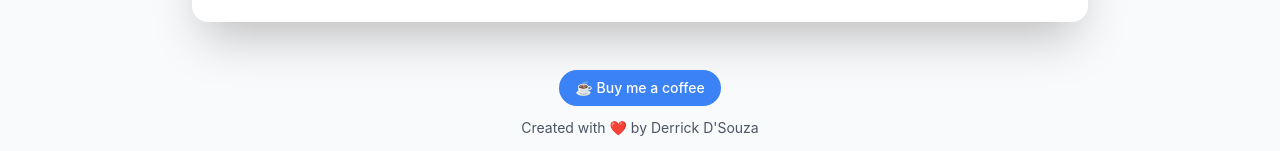
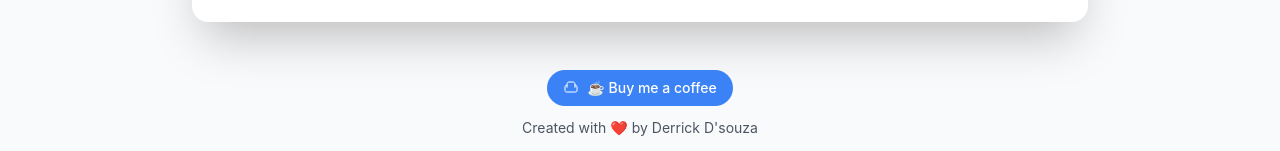
Before and after one commit to derrick070/selfattest, a React (Vite) app: page / in a window 1280 px wide. Shown: the part 706-857 px from the top of the page. Built offline with nearby package versions, Linux system fonts and the light colour scheme.

Commit message:
Updated donate button

```diff
--- a/src/components/layout/Footer.tsx
+++ b/src/components/layout/Footer.tsx
@@ -1,107 +1,52 @@
-import React, { useState } from "react";
+import React from "react";
 
 interface FooterProps {
   darkMode: boolean;
 }
 
 const Footer: React.FC<FooterProps> = ({ darkMode }) => {
-  const [showDonateOptions, setShowDonateOptions] = useState(false);
-
-  const toggleDonateOptions = () => {
-    setShowDonateOptions((prev) => !prev);
-  };
 
   return (
     <footer className="w-full py-4 mt-auto flex flex-col items-center gap-3">
-      {/* Donate Button */}
+      {/* Buy Me a Coffee Button */}
       <div className="flex flex-col items-center">
-        <button
-          onClick={toggleDonateOptions}
-          className={`px-4 py-2 rounded-full text-sm font-medium transition-all ${
-            darkMode
-              ? "bg-blue-600 hover:bg-blue-700 text-white"
-              : "bg-blue-500 hover:bg-blue-600 text-white"
-          }`}
-        >
-          {showDonateOptions ? "Hide Options" : "☕ Buy me a coffee"}
-        </button>
-
-        {/* Donation Options */}
-        {showDonateOptions && (
-          <div
-            className={`mt-3 p-4 rounded-lg shadow-lg ${
-              darkMode ? "bg-gray-800" : "bg-white"
-            } max-w-xs`}
-          >
-            <p
-              className={`text-sm mb-3 ${
-                darkMode ? "text-gray-300" : "text-gray-700"
-              }`}
-            >
-              If you found this tool helpful, consider supporting its
-              development:
-            </p>
-            <div className="flex flex-col gap-2">
         <a
           href="https://paypal.me/derrickd070"
           target="_blank"
           rel="noopener noreferrer"
-                className={`flex items-center gap-2 px-3 py-2 rounded ${
+          className={`px-4 py-2 rounded-full text-sm font-medium transition-colors ${
             darkMode
-                    ? "bg-gray-700 hover:bg-gray-600 text-white"
-                    : "bg-gray-100 hover:bg-gray-200 text-gray-800"
-                }`}
+              ? "bg-blue-600 hover:bg-blue-700 text-white"
+              : "bg-blue-500 hover:bg-blue-600 text-white"
+          } flex items-center gap-2`}
         >
           <svg
-                  width="20"
-                  height="20"
+            width="16"
+            height="16"
             viewBox="0 0 24 24"
             fill="none"
             xmlns="http://www.w3.org/2000/svg"
+            className="text-white"
           >
             <path
-                    d="M19.5 5.25H4.5C3.67157 5.25 3 5.92157 3 6.75V17.25C3 18.0784 3.67157 18.75 4.5 18.75H19.5C20.3284 18.75 21 18.0784 21 17.25V6.75C21 5.92157 20.3284 5.25 19.5 5.25Z"
+              d="M18 8H19C20.105 8 21 8.895 21 10V16C21 17.105 20.105 18 19 18H5C3.895 18 3 17.105 3 16V10C3 8.895 3.895 8 5 8H6"
               stroke="currentColor"
               strokeWidth="1.5"
               strokeLinecap="round"
               strokeLinejoin="round"
             />
             <path
-                    d="M3 9.75H21"
-                    stroke="currentColor"
-                    strokeWidth="1.5"
-                    strokeLinecap="round"
-                    strokeLinejoin="round"
-                  />
-                  <path
-                    d="M7.5 15.75H10.5"
+              d="M6 11V6C6 4.343 7.343 3 9 3H15C16.657 3 18 4.343 18 6V11"
               stroke="currentColor"
               strokeWidth="1.5"
               strokeLinecap="round"
               strokeLinejoin="round"
             />
           </svg>
-                PayPal
+          ☕ Buy me a coffee
         </a>
 
-              {/* <a
-                href="https://ko-fi.com/derrickdsouza"
-                target="_blank"
-                rel="noopener noreferrer"
-                className={`flex items-center gap-2 px-3 py-2 rounded ${darkMode
-                  ? 'bg-gray-700 hover:bg-gray-600 text-white'
-                  : 'bg-gray-100 hover:bg-gray-200 text-gray-800'}`}
-              >
-                <svg width="20" height="20" viewBox="0 0 24 24" fill="none" xmlns="http://www.w3.org/2000/svg">
-                  <path d="M18 8H19C20.105 8 21 8.895 21 10V16C21 17.105 20.105 18 19 18H5C3.895 18 3 17.105 3 16V10C3 8.895 3.895 8 5 8H6" stroke="currentColor" strokeWidth="1.5" strokeLinecap="round" strokeLinejoin="round"/>
-                  <path d="M6 11V6C6 4.343 7.343 3 9 3H15C16.657 3 18 4.343 18 6V11" stroke="currentColor" strokeWidth="1.5" strokeLinecap="round" strokeLinejoin="round"/>
-                  <path d="M12 14C13.1046 14 14 13.1046 14 12C14 10.8954 13.1046 10 12 10C10.8954 10 10 10.8954 10 12C10 13.1046 10.8954 14 12 14Z" stroke="currentColor" strokeWidth="1.5" strokeLinecap="round" strokeLinejoin="round"/>
-                </svg>
-                Ko-fi
-              </a> */}
-            </div>
-          </div>
-        )}
+
       </div>
 
       {/* Copyright */}
@@ -110,7 +55,7 @@ const Footer: React.FC<FooterProps> = ({ darkMode }) => {
           darkMode ? "text-gray-400" : "text-gray-600"
         }`}
       >
-        Created with ❤️ by Derrick D'Souza
+        Created with ❤️ by Derrick D'souza
       </p>
     </footer>
   );
```
Lines whose indentation alone changed are shown as unchanged.
